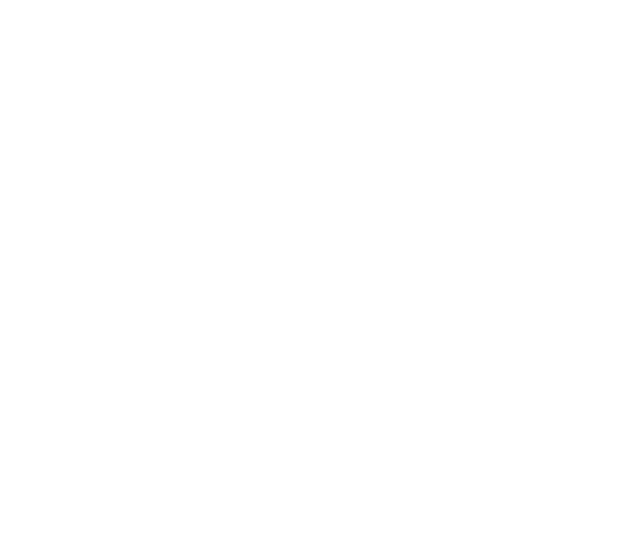
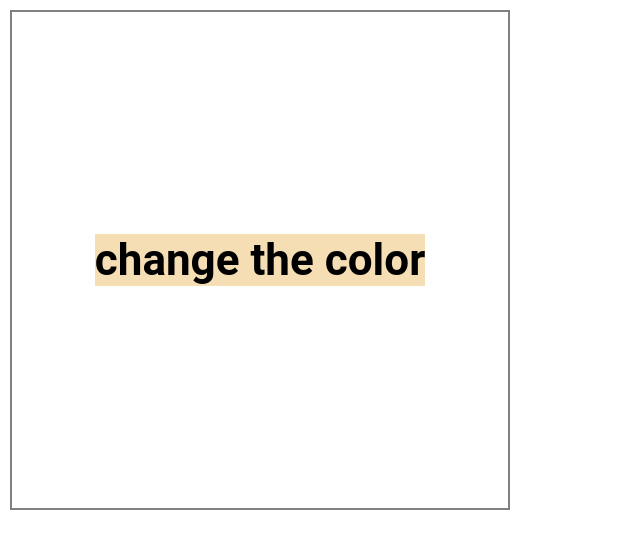
Before and after one commit to joelyles/01project, a React (Create React App) app: page / in a window 1280 px wide. Shown: the top 548 px of the page, without its empty margins (0-640 px from the left). Built offline with nearby package versions, Linux system fonts and the light colour scheme.

Commit message:
added header and background

```diff
--- a/src/App.js
+++ b/src/App.js
@@ -1,8 +1,9 @@
-
+import Header from "./Header";
 
 function App() {
   return (
     <div className="App">
+      <Header title='change the color'/>
     </div>
   );
 }
--- /dev/null
+++ b/src/Header.js
@@ -0,0 +1,24 @@
+/* export default function Header() {
+    return (
+        <h1>Change the Background</h1>
+    )
+} */
+
+const Header = ({title}) => {
+    const headerStyle = {
+        backgroundColor: '#f5deb3',
+        color: '#000'
+    };
+
+    return (
+        <header style={headerStyle}>
+            <h1>{title}</h1>
+        </header>
+    )
+};
+
+Header.defaultProps = {
+    title: "Default Title"
+}
+
+export default Header
--- a/src/index.css
+++ b/src/index.css
@@ -16,3 +16,14 @@
   -webkit-font-smoothing: antialiased;
   -moz-osx-font-smoothing: grayscale;
 }
+
+.App {
+  border: 2px solid grey;
+  display: flex;
+  flex-direction: column;
+  align-items: center;
+  justify-content: center;
+  max-width: 500px;
+  min-height: 500px;
+  margin: 10px;
+}
```
Also changed, not shown: src/BackgroundBox.js (added).
